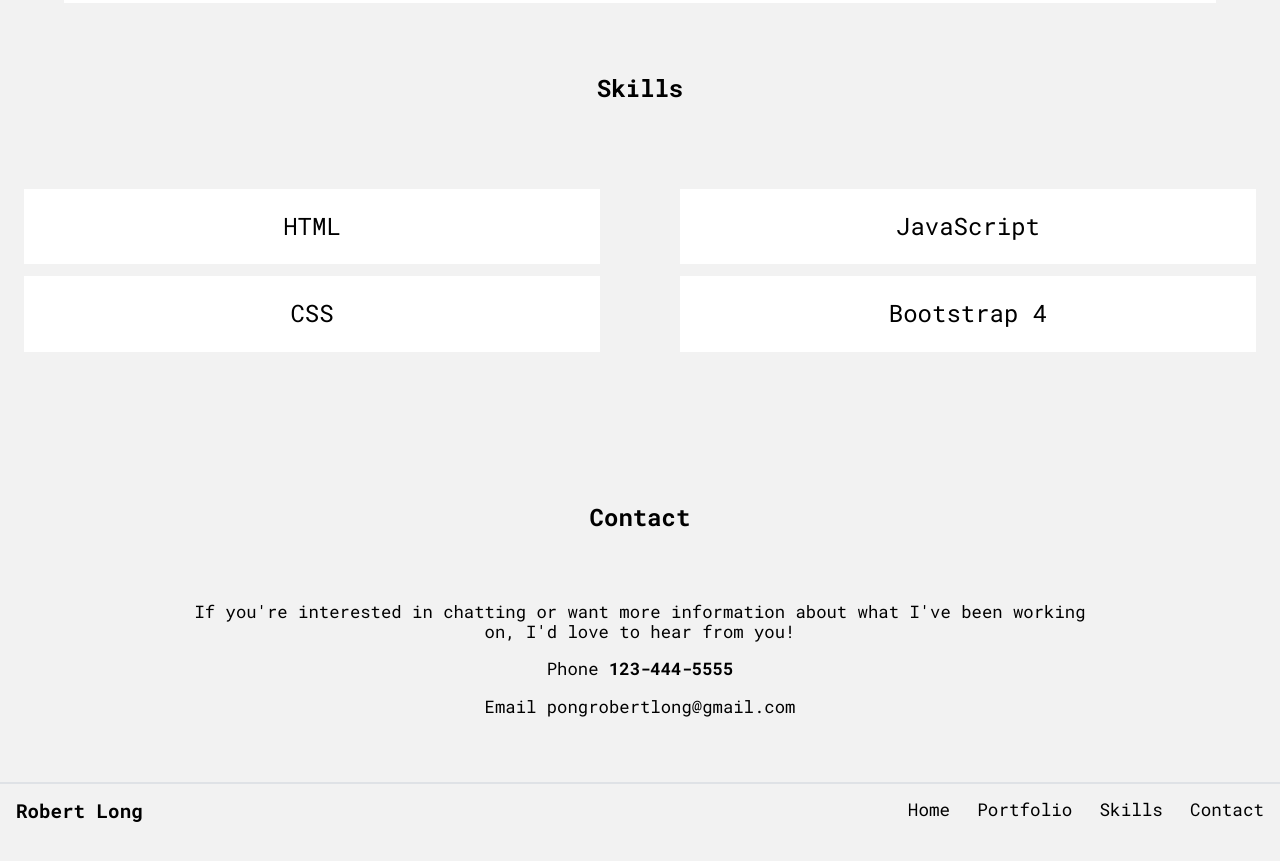
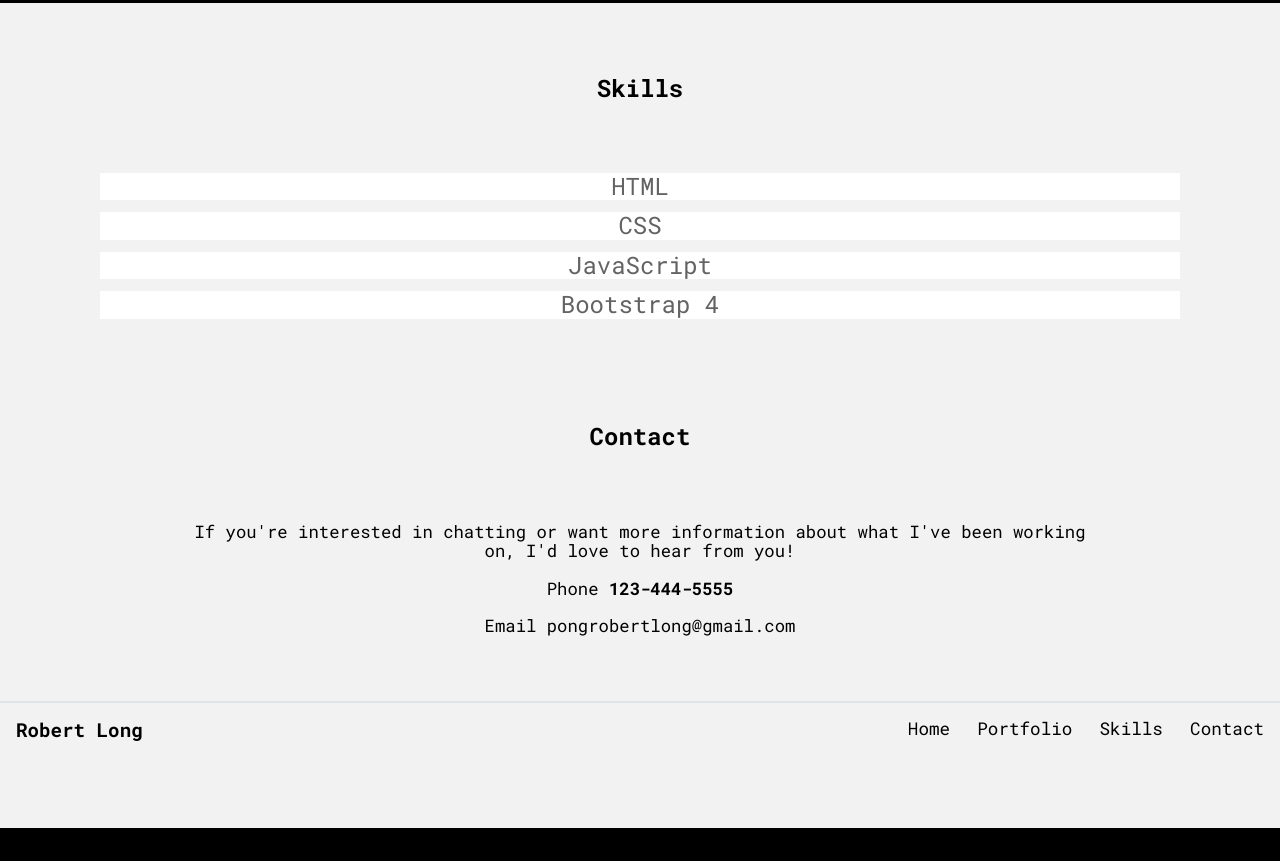
Before and after one commit to pongrobertlong/UNIT-02, a plain HTML site: page index.html in a window 1280 px wide. Shown: the part 1577-2438 px from the top of the page. After the commit the page ends 2405 px from the top, so only its background shows below. Drawn offline with Linux system fonts and the light colour scheme.

Commit message:
New Changes to Color for 1028px

```diff
--- a/css/styles.css
+++ b/css/styles.css
@@ -171,6 +171,7 @@ Skills
   margin-bottom: .5em;
   font-size: 1.5em;
   background-color: white;
+  color: #636363;
 
 }
 
@@ -299,32 +300,22 @@ Media Queries
         width: 49%;
     }
 
+
+
     /* ---- Skills ---- */
 
     #main-skills h2 {
         padding-bottom: 2.3em;
     }
 
-    #main-skills li {
-        margin-left: 0;
-        padding: 1em;
-        margin-left: 1em;
-        margin-right: 1em;
-
-    }
-
-    .float-left {
-        float: left;
-        width: 50%;
+    .skill-list {
+        max-width:1200px;
         margin: auto;
     }
 
-    .float-right {
-        float: right;
-        width: 50%;
 
 
-    }
+
 
     /* ---- Contact ---- */
 
@@ -373,7 +364,7 @@ Media Queries
      /* ---- Main ---- */
 
      body {
-         background-color:#f2f2f2;
+         background-color:black;
      }
 
 
@@ -382,10 +373,12 @@ Media Queries
     header {
         margin-left: 3em;
         margin-right: 3em;
+        background-color: black;
     }
 
     .main-header {
         width: 100%;
+        color:white;
     }
 
     .student-name {
@@ -407,15 +400,24 @@ Media Queries
         padding-top: 0;
         width: 50%;
         text-align:right;
+
     }
 
     .main-nav li {
         font-size: 1em;
+
+
+    }
+
+    .main-nav a {
+        color:white;
+        background-color: black;
     }
 
 
     .headline {
         margin-top: 4em;
+        color:white;
     }
 
     .headline-text {
@@ -435,9 +437,13 @@ Media Queries
         padding-left: 3em;
         padding-right: 3em;
         margin: 0 auto;
-        background-color: white;
+        background-color: black;
+        color:white;
 
     }
+
+
+
 
     .marketing-page,
     .favorite-spots{
@@ -463,8 +469,6 @@ Media Queries
 
     }
 
-
-
 }
 /***************************
 Clearfix
--- a/index.html
+++ b/index.html
@@ -14,7 +14,9 @@
 </head>
 
 
-<!--Header Beginning-->
+<!--Beginning of Body-->
+<body>
+    <!--Header Beginning-->
 <header>
     <div class="main-header clearfix">
         <h1 class="student-name">Robert Long</h1>
@@ -37,9 +39,6 @@
 <!--Header Ending-->
 
 
-
-<!--Beginning of Body-->
-<body>
     <main>
 <!--Beginning of Portfolio-->
         <div id="main-portfolio" class="clearfix">
@@ -90,15 +89,11 @@
 <!--Beginning of Skills-->
     <div id="main-skills" class="clearfix">
         <h2>Skills</h2>
-            <ul class="clearfix">
-            <div class="float-left">
-                <li class=>HTML</a></li>
-                <li class=>CSS</a></li>
-            </div>
-            <div class="float-right">
-                <li class="float-right">JavaScript</a></li>
-                <li class="float-right">Bootstrap 4</li>
-            </div>
+            <ul class="skill-list">
+                <li>HTML</li>
+                <li>CSS</li>
+                <li>JavaScript</li>
+                <li>Bootstrap 4</li>
             </ul>
         </div>
 <!--Ending of Skills-->
@@ -130,13 +125,11 @@
                             <li><a href="#main-portfolio" class="hidden">Portfolio</a></li>
                             <li><a href="#main-skills" class="hidden">Skills</a></li>
                             <li><a href="#main-contact" class="hidden">Contact</a></li>
-                        </div>
                         </ul>
                     </nav>
             </div>
         </footer>
 <!--Ending of Footer-->
-    </main>
 </body>
 <!--Ending of Body-->
 </html>
```
